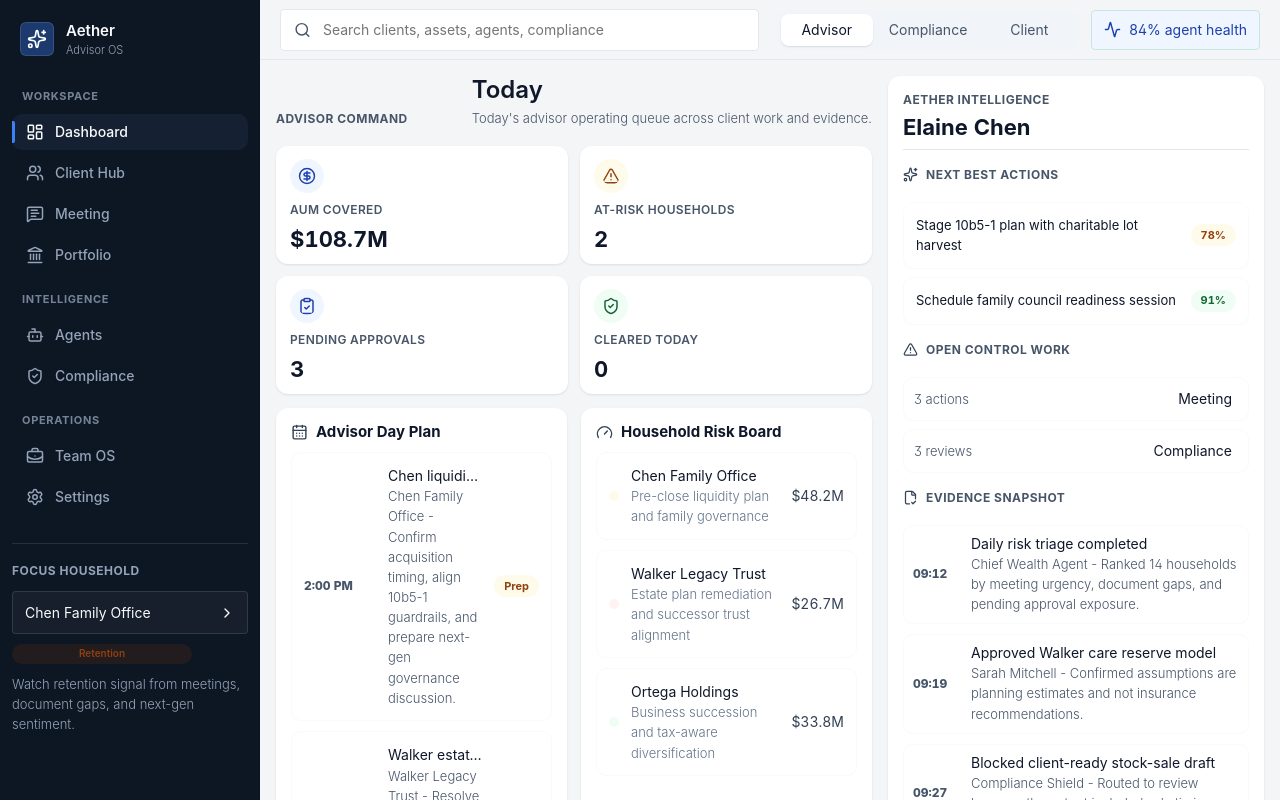
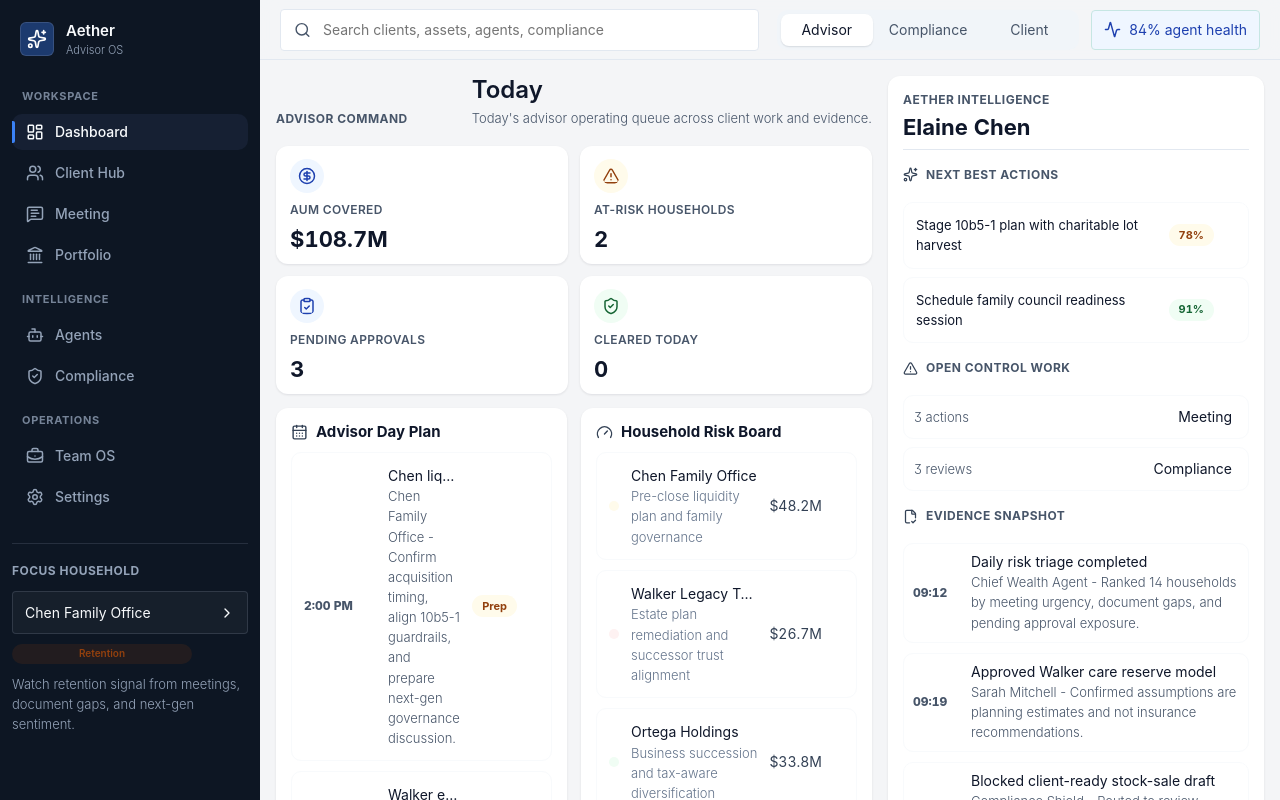
Before and after one commit to venkatvijay-25/AetherAdvisorOS, a React (Vite) app: page / in a window 1280 px wide. Shown: the top 800 px of the page. Built offline with nearby package versions, Linux system fonts and the light colour scheme.

Commit message:
Clarify clickable card affordances

```diff
--- a/src/styles.css
+++ b/src/styles.css
@@ -3331,3 +3331,142 @@ html body .status-pill.status-prep {
   border-radius: 9999px !important;
   overflow: hidden;
 }
+
+/* Click affordance cleanup */
+.surface:hover,
+.family-node:hover,
+.agent-panel:hover,
+.review-panel:hover,
+.team-panel:hover,
+.scenario-card:hover,
+.intelligence-panel:hover,
+.recommendation:hover,
+.brief-item:hover,
+.reasoning-box:hover {
+  box-shadow: var(--modern-card-shadow) !important;
+}
+
+article.metric-tile,
+.surface,
+.family-node,
+.agent-panel,
+.review-panel,
+.scenario-card,
+.recommendation,
+.brief-item,
+.reasoning-box,
+.work-row,
+.data-row,
+.asset-row,
+.audit-row,
+.control-item,
+.guardrail,
+.event-row,
+.mini-stat-row {
+  cursor: default !important;
+}
+
+.metric-tile.clickable,
+button.timeline-item,
+button.rank-row,
+button.client-row,
+button.insight-row,
+button.search-result,
+button.health-row,
+button.meeting-card,
+button.team-panel,
+.client-switch,
+.agent-health {
+  position: relative;
+  cursor: pointer !important;
+  transition:
+    background 140ms ease,
+    box-shadow 140ms ease,
+    transform 140ms ease;
+}
+
+.metric-tile.clickable::after,
+button.timeline-item::after,
+button.rank-row::after,
+button.client-row::after,
+button.insight-row::after,
+button.search-result::after,
+button.health-row::after,
+button.meeting-card::after,
+button.team-panel::after {
+  content: "›";
+  position: absolute;
+  top: 50%;
+  right: 12px;
+  color: var(--blue);
+  font-size: 18px;
+  font-weight: 700;
+  line-height: 1;
+  opacity: 0;
+  transform: translateY(-50%) translateX(-3px);
+  transition: opacity 140ms ease, transform 140ms ease;
+  pointer-events: none;
+}
+
+.metric-tile.clickable,
+button.timeline-item,
+button.rank-row,
+button.client-row,
+button.insight-row,
+button.search-result,
+button.health-row,
+button.meeting-card,
+button.team-panel {
+  padding-right: 34px !important;
+}
+
+.metric-tile.clickable:hover,
+button.timeline-item:hover,
+button.rank-row:hover,
+button.client-row:hover,
+button.insight-row:hover,
+button.search-result:hover,
+button.health-row:hover,
+button.meeting-card:hover,
+button.team-panel:hover {
+  background: #f8fafc !important;
+  box-shadow: inset 0 0 0 1px #dbeafe, var(--modern-card-shadow) !important;
+  transform: translateY(-1px);
+}
+
+.metric-tile.clickable:hover::after,
+button.timeline-item:hover::after,
+button.rank-row:hover::after,
+button.client-row:hover::after,
+button.insight-row:hover::after,
+button.search-result:hover::after,
+button.health-row:hover::after,
+button.meeting-card:hover::after,
+button.team-panel:hover::after,
+.metric-tile.clickable:focus-visible::after,
+button.timeline-item:focus-visible::after,
+button.rank-row:focus-visible::after,
+button.client-row:focus-visible::after,
+button.insight-row:focus-visible::after,
+button.search-result:focus-visible::after,
+button.health-row:focus-visible::after,
+button.meeting-card:focus-visible::after,
+button.team-panel:focus-visible::after {
+  opacity: 1;
+  transform: translateY(-50%) translateX(0);
+}
+
+.metric-tile.clickable:focus-visible,
+button.timeline-item:focus-visible,
+button.rank-row:focus-visible,
+button.client-row:focus-visible,
+button.insight-row:focus-visible,
+button.search-result:focus-visible,
+button.health-row:focus-visible,
+button.meeting-card:focus-visible,
+button.team-panel:focus-visible,
+.client-switch:focus-visible,
+.agent-health:focus-visible {
+  outline: 2px solid #bfdbfe;
+  outline-offset: 2px;
+}
```
